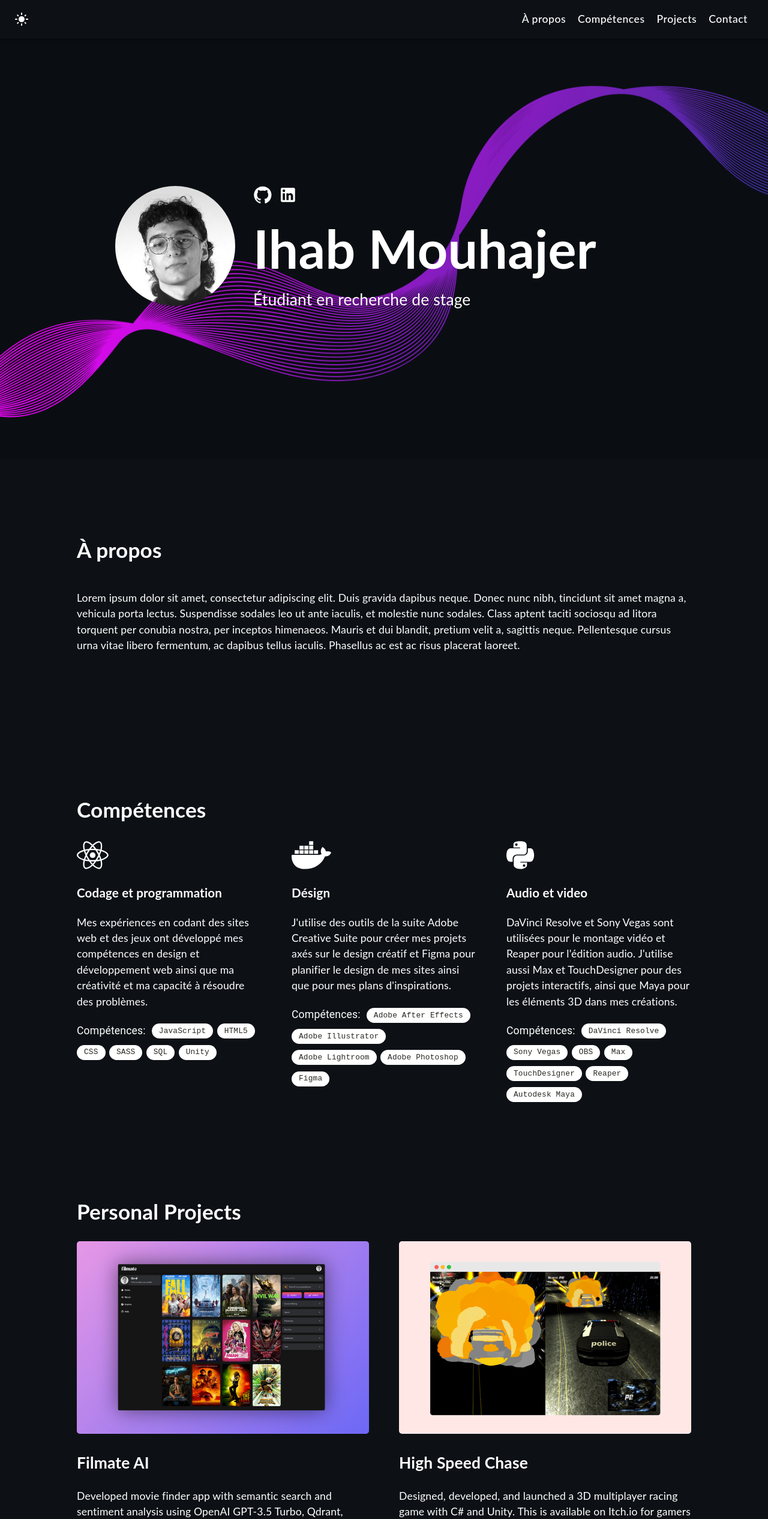
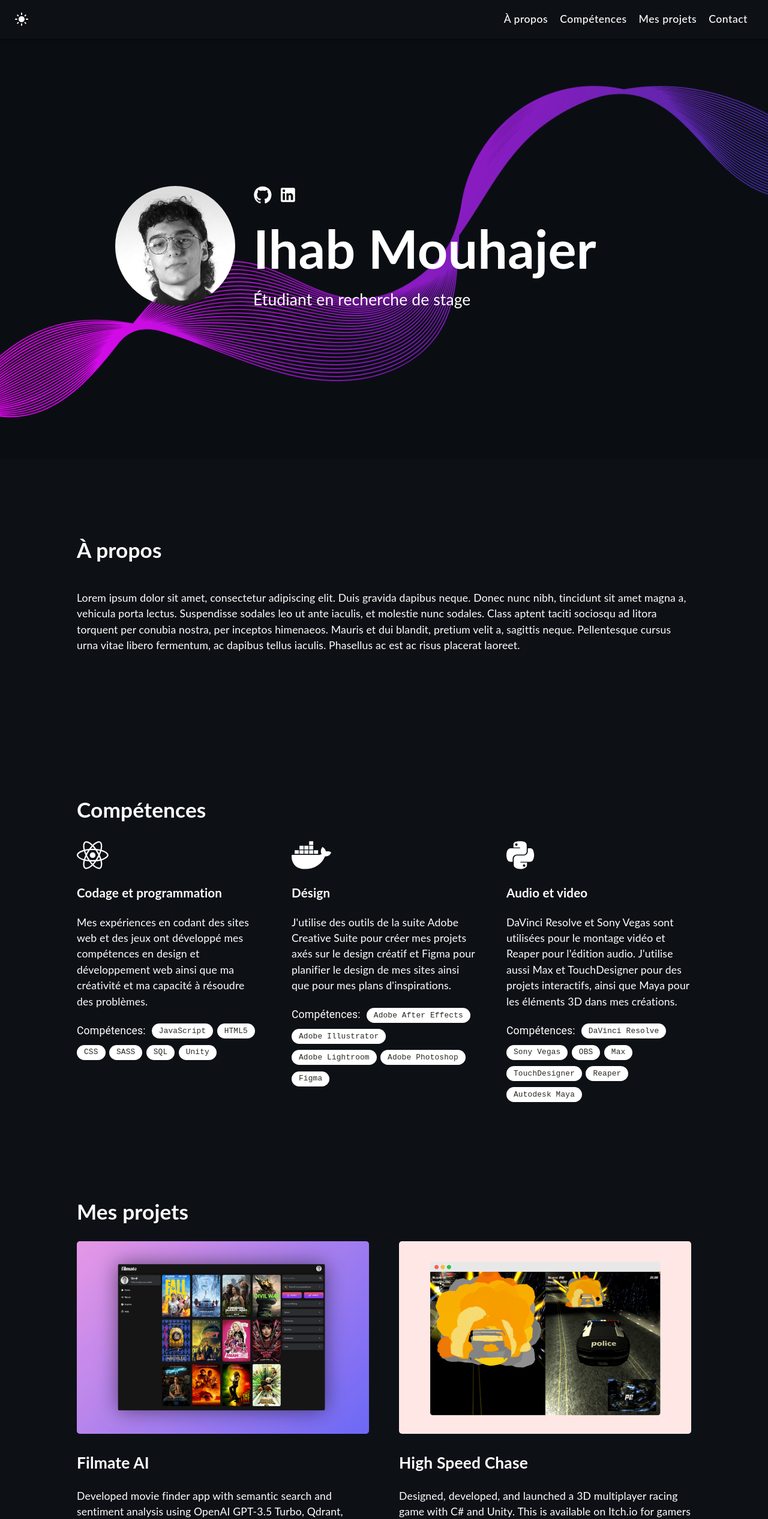
Before and after one commit to IhabMJR/IhabMJR.github.io, a React (Create React App) app: page / in a window 1280 px wide. Shown: the top 2532 px of the page at 60% size. Built offline with nearby package versions, Linux system fonts and the light colour scheme.

Commit message:
changement nav

```diff
--- a/src/components/Navigation.tsx
+++ b/src/components/Navigation.tsx
@@ -17,7 +17,7 @@ import MenuIcon from '@mui/icons-material/Menu';
 import Toolbar from '@mui/material/Toolbar';
 
 const drawerWidth = 240;
-const navItems = [['À propos', 'history'], ['Compétences', 'expertise'], ['Projects', 'projects'], ['Contact', 'contact']];
+const navItems = [['À propos', 'history'], ['Compétences', 'expertise'], ['Mes projets', 'projects'], ['Contact', 'contact']];
 
 function Navigation({parentToChild, modeChange}: any) {
 
--- a/src/components/Project.tsx
+++ b/src/components/Project.tsx
@@ -14,7 +14,7 @@ import '../assets/styles/Project.scss';
 function Project() {
     return(
     <div className="projects-container" id="projects">
-        <h1>Personal Projects</h1>
+        <h1>Mes projets</h1>
         <div className="projects-grid">
             <div className="project">
                 <a href="https://www.filmate.club/" target="_blank" rel="noreferrer"><img src={mock10} className="zoom" alt="thumbnail" width="100%"/></a>
```
